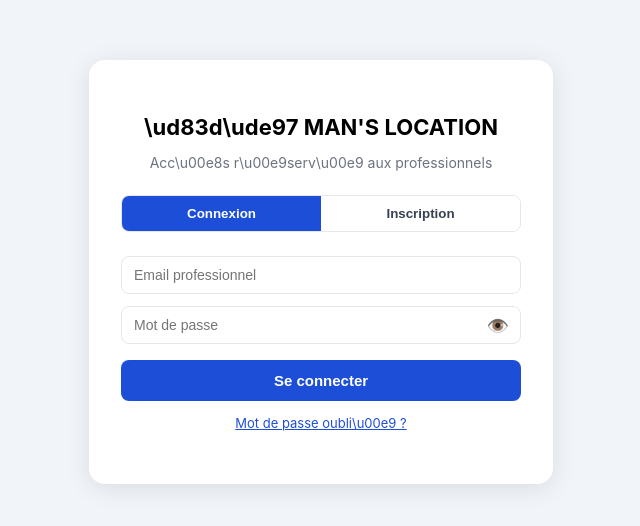
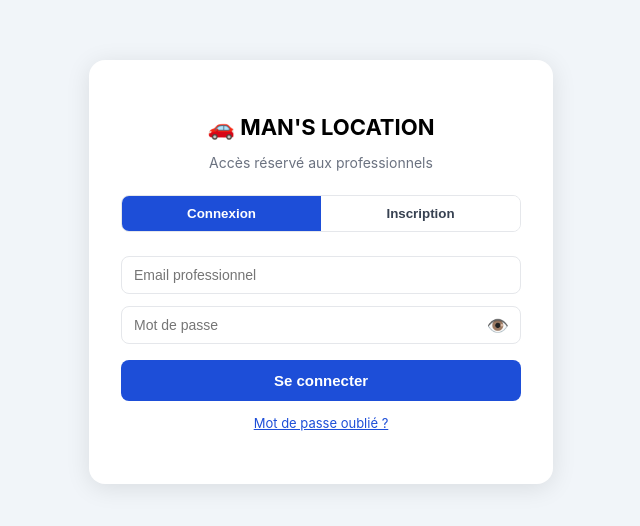
Before and after one commit to lahianimohamedalamin-dev/mans-location, a React (Create React App) app: page / in a window 1280 px wide. Shown: the part 128-654 px from the top of the page, without its empty margins (319-959 px from the left). Built offline with nearby package versions, Linux system fonts and the light colour scheme.

Commit message:
fix: correct unicode rendering in AuthPage and onboarding text
Co-Authored-By: Mohamed Lahiani <lahiani.mohamedalamin@gmail.com>

```diff
--- a/src/App.js
+++ b/src/App.js
@@ -800,7 +800,7 @@ function AppContent(){
         <button onClick={()=>{if(!profilForm.nom||!profilForm.entreprise||!profilForm.tel){return;}setProfil({...profilForm});}} style={{width:"100%",padding:"12px",background:"#1d4ed8",color:"white",border:"none",borderRadius:10,fontWeight:700,fontSize:14,cursor:"pointer",marginTop:8}}>
           Commencer
         </button>
-        <button onClick={()=>supabase.auth.signOut()} style={{width:"100%",padding:"10px",background:"transparent",color:"#6b7280",border:"1px solid #e5e7eb",borderRadius:10,fontSize:12,cursor:"pointer",marginTop:8}}>D\u00e9connexion</button>
+        <button onClick={()=>supabase.auth.signOut()} style={{width:"100%",padding:"10px",background:"transparent",color:"#6b7280",border:"1px solid #e5e7eb",borderRadius:10,fontSize:12,cursor:"pointer",marginTop:8}}>Déconnexion</button>
       </div>
     </div>
   );
@@ -1439,7 +1439,7 @@ function AuthPage(){
       if(err){
         setError(err.message);
       } else {
-        setSuccess("Un email de r\u00e9initialisation a \u00e9t\u00e9 envoy\u00e9. V\u00e9rifiez votre bo\u00eete mail.");
+        setSuccess("Un email de réinitialisation a été envoyé. Vérifiez votre boîte mail.");
       }
       setLoading(false);
       return;
@@ -1453,7 +1453,7 @@ function AuthPage(){
     if(result.error){
       setError(result.error.message);
     } else if(mode==="signup"){
-      setSuccess("Compte cr\u00e9\u00e9 ! V\u00e9rifiez votre email pour confirmer votre inscription.");
+      setSuccess("Compte créé ! Vérifiez votre email pour confirmer votre inscription.");
     }
     setLoading(false);
   }
@@ -1461,8 +1461,8 @@ function AuthPage(){
   return(
     <div style={{display:"flex",justifyContent:"center",alignItems:"center",height:"100vh",background:"#f1f5f9"}}>
       <div style={{background:"white",borderRadius:16,padding:"40px 32px",width:"100%",maxWidth:400,boxShadow:"0 4px 24px rgba(0,0,0,0.1)"}}>
-        <h1 style={{textAlign:"center",marginBottom:8,fontSize:22,fontWeight:700}}>\ud83d\ude97 MAN'S LOCATION</h1>
-        <p style={{textAlign:"center",color:"#6b7280",marginBottom:24,fontSize:14}}>Acc\u00e8s r\u00e9serv\u00e9 aux professionnels</p>
+        <h1 style={{textAlign:"center",marginBottom:8,fontSize:22,fontWeight:700}}>{"\ud83d\ude97"} MAN'S LOCATION</h1>
+        <p style={{textAlign:"center",color:"#6b7280",marginBottom:24,fontSize:14}}>Accès réservé aux professionnels</p>
         {mode!=="forgot" && (
         <div style={{display:"flex",marginBottom:24,borderRadius:8,overflow:"hidden",border:"1px solid #e5e7eb"}}>
           {["login","signup"].map(m=>(
@@ -1473,7 +1473,7 @@ function AuthPage(){
         </div>
         )}
         {mode==="forgot" && (
-          <p style={{textAlign:"center",color:"#374151",marginBottom:20,fontSize:14}}>Entrez votre email pour recevoir un lien de r\u00e9initialisation.</p>
+          <p style={{textAlign:"center",color:"#374151",marginBottom:20,fontSize:14}}>Entrez votre email pour recevoir un lien de réinitialisation.</p>
         )}
         <input placeholder="Email professionnel" value={email} onChange={e=>setEmail(e.target.value)} style={{width:"100%",padding:"10px 12px",border:"1px solid #e5e7eb",borderRadius:8,marginBottom:12,fontSize:14,boxSizing:"border-box"}}/>
         {mode!=="forgot" && (
@@ -1485,16 +1485,16 @@ function AuthPage(){
         {error && <p style={{color:"red",fontSize:13,marginBottom:12}}>{error}</p>}
         {success && <p style={{color:"#16a34a",fontSize:13,marginBottom:12}}>{success}</p>}
         <button onClick={handleSubmit} disabled={loading} style={{width:"100%",padding:"12px",background:"#1d4ed8",color:"white",border:"none",borderRadius:8,fontWeight:700,fontSize:15,cursor:"pointer"}}>
-          {loading?"...":(mode==="login"?"Se connecter":mode==="signup"?"Cr\u00e9er mon compte":"Envoyer le lien")}
+          {loading?"...":(mode==="login"?"Se connecter":mode==="signup"?"Créer mon compte":"Envoyer le lien")}
         </button>
         {mode==="login" && (
           <p style={{textAlign:"center",marginTop:14,fontSize:13}}>
-            <span onClick={()=>{setMode("forgot");setError("");setSuccess("");}} style={{color:"#1d4ed8",cursor:"pointer",textDecoration:"underline"}}>Mot de passe oubli\u00e9 ?</span>
+            <span onClick={()=>{setMode("forgot");setError("");setSuccess("");}} style={{color:"#1d4ed8",cursor:"pointer",textDecoration:"underline"}}>Mot de passe oublié ?</span>
           </p>
         )}
         {mode==="forgot" && (
           <p style={{textAlign:"center",marginTop:14,fontSize:13}}>
-            <span onClick={()=>{setMode("login");setError("");setSuccess("");}} style={{color:"#1d4ed8",cursor:"pointer",textDecoration:"underline"}}>Retour \u00e0 la connexion</span>
+            <span onClick={()=>{setMode("login");setError("");setSuccess("");}} style={{color:"#1d4ed8",cursor:"pointer",textDecoration:"underline"}}>Retour à la connexion</span>
           </p>
         )}
       </div>
```
